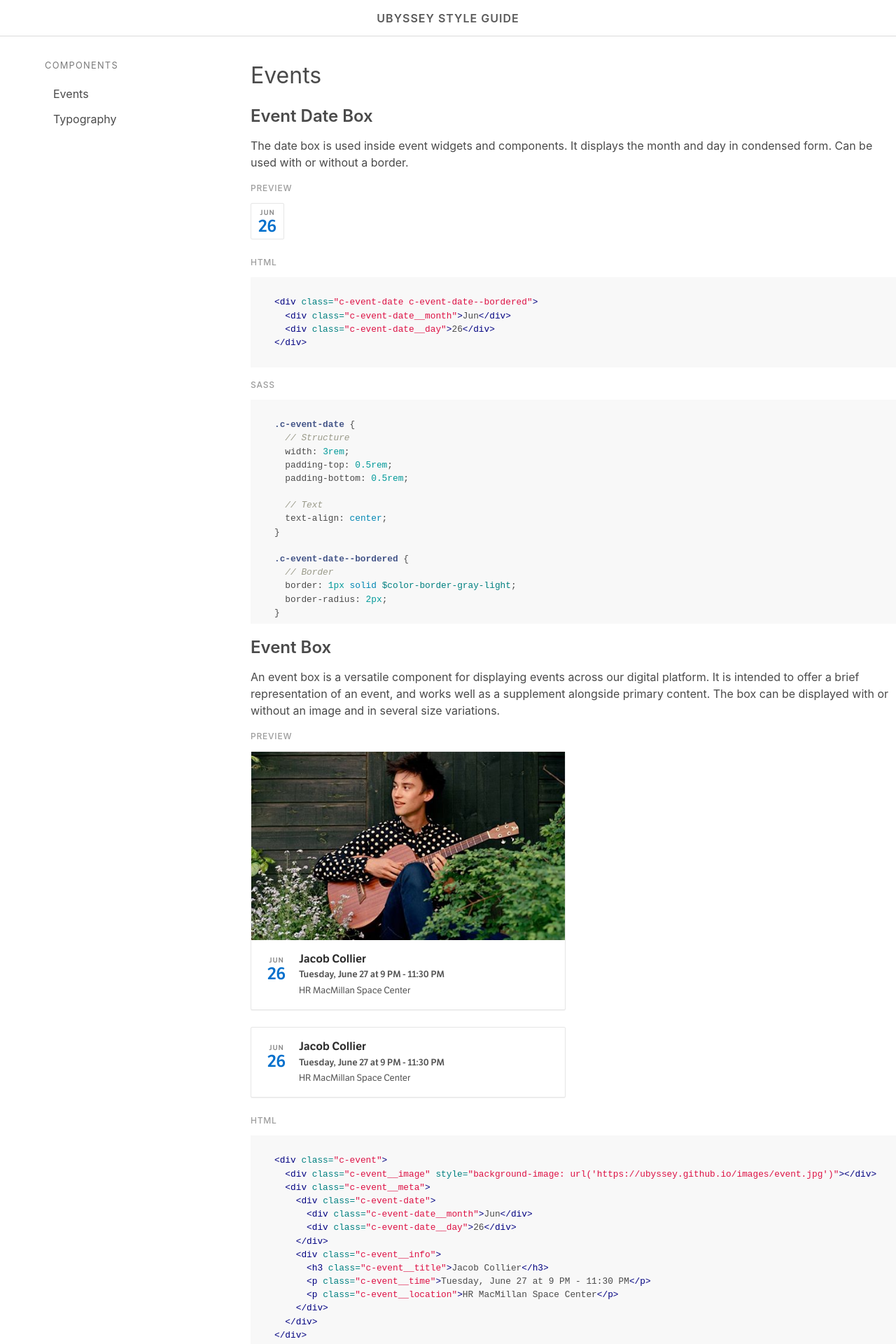
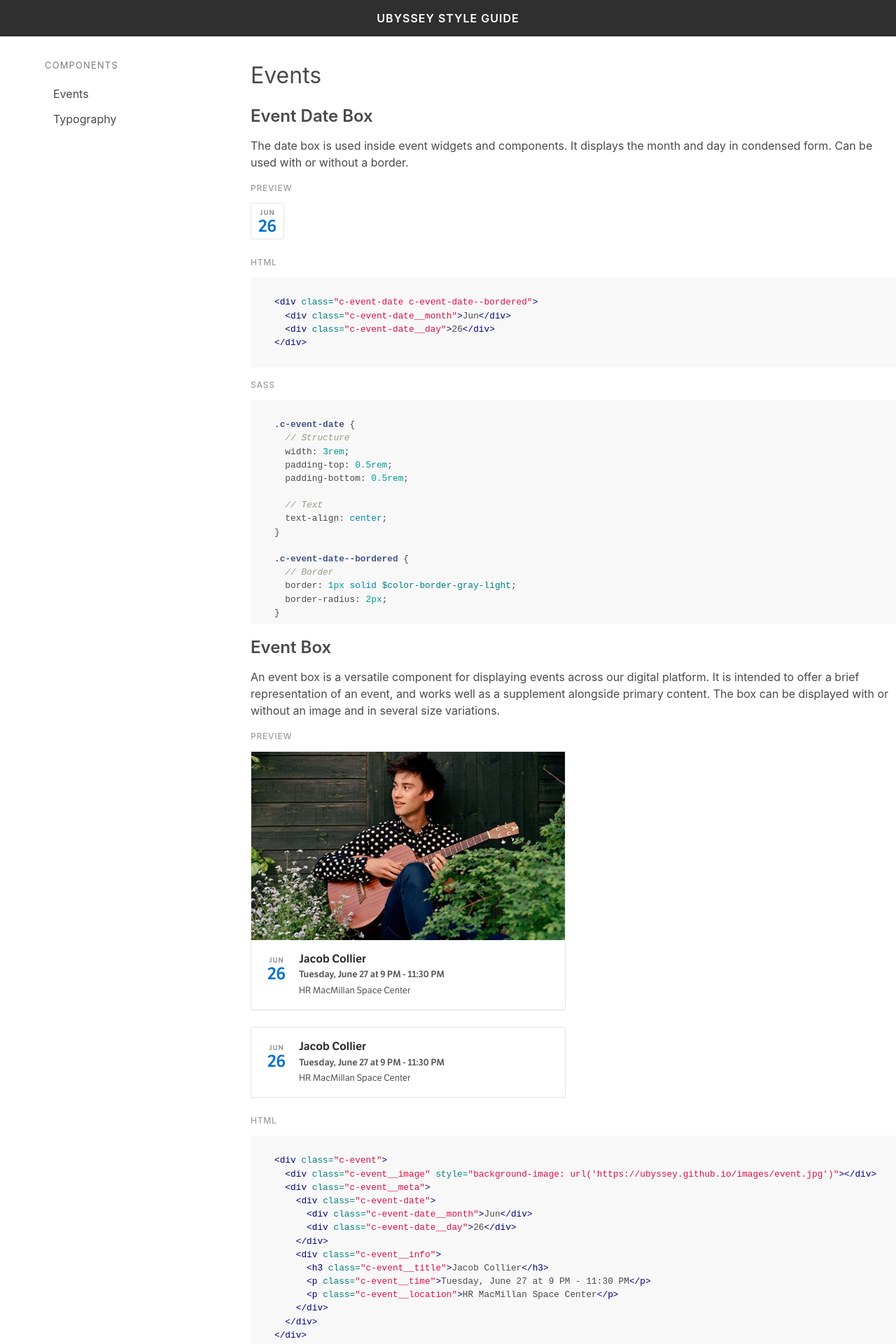
Before and after one commit to ubyssey/styles, a Jekyll site: the page built from index.html, in a window 1280 px wide. Shown: the top 1920 px of the page at 70% size. Built offline with Jekyll 4.4.1, drawn with Linux system fonts in a browser that asks for light colours.

Commit message:
Update header

```diff
--- a/_layouts/default.html
+++ b/_layouts/default.html
@@ -5,11 +5,7 @@
 
   <body>
 
-    <nav class="nav">
-      <div class="nav-center">
-        Ubyssey Style Guide
-      </div>
-    </nav>
+    <header>Ubyssey Style Guide</header>
 
     <div class="page-content">
       <div class="container">
--- a/css/main.scss
+++ b/css/main.scss
@@ -24,14 +24,19 @@ $underline-colors: (
   red: #FF9B9B
 );
 
-nav {
-  border-bottom: 1px solid #dbdbdb;
+header {
+  // Structure
+  height: 3.25rem;
   margin-bottom: 0.5rem;
+
+  // Text
+  font-weight: 600;
+  text-align: center;
   line-height: 3.25rem;
   text-transform: uppercase;
   letter-spacing: 1px;
-  font-weight: 600;
-  color: #5a5a5a;
+  background-color: #2f2f2f;
+  color: white;
 }
 
 .page-content {
```
